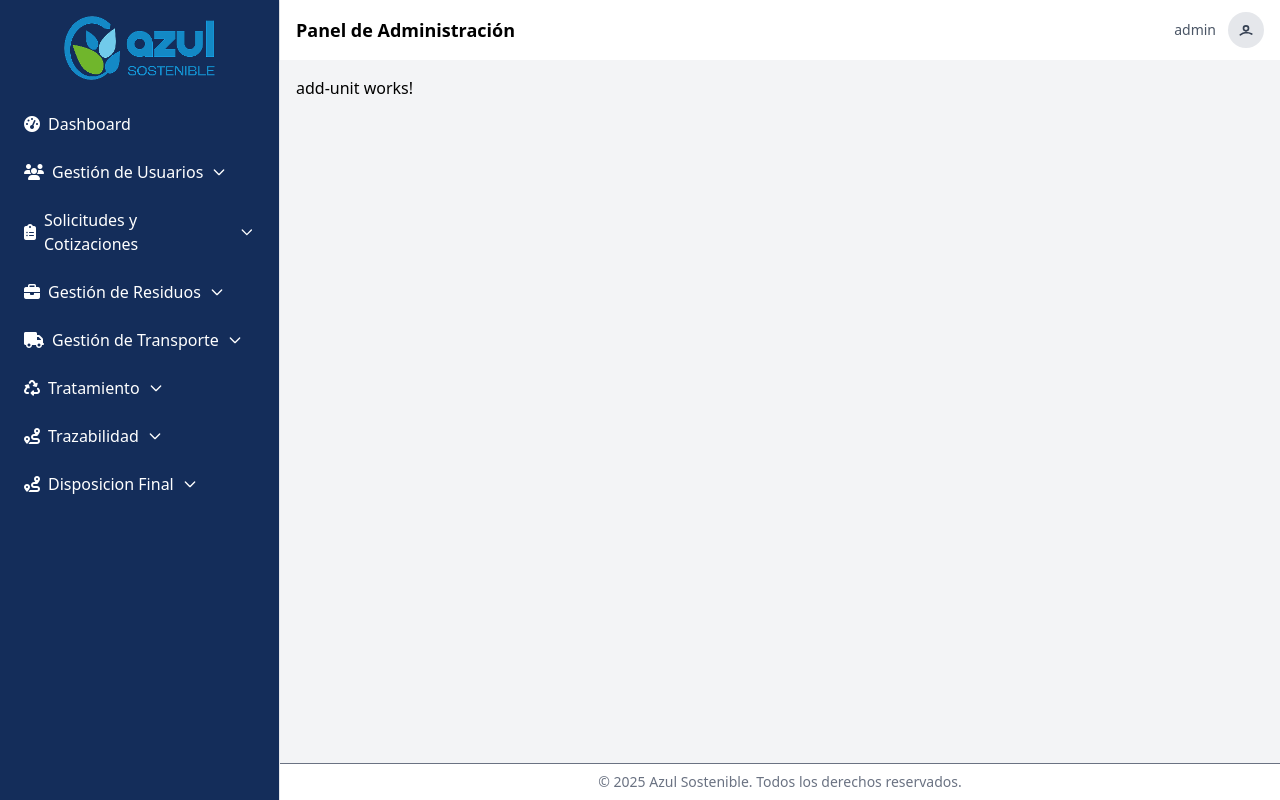
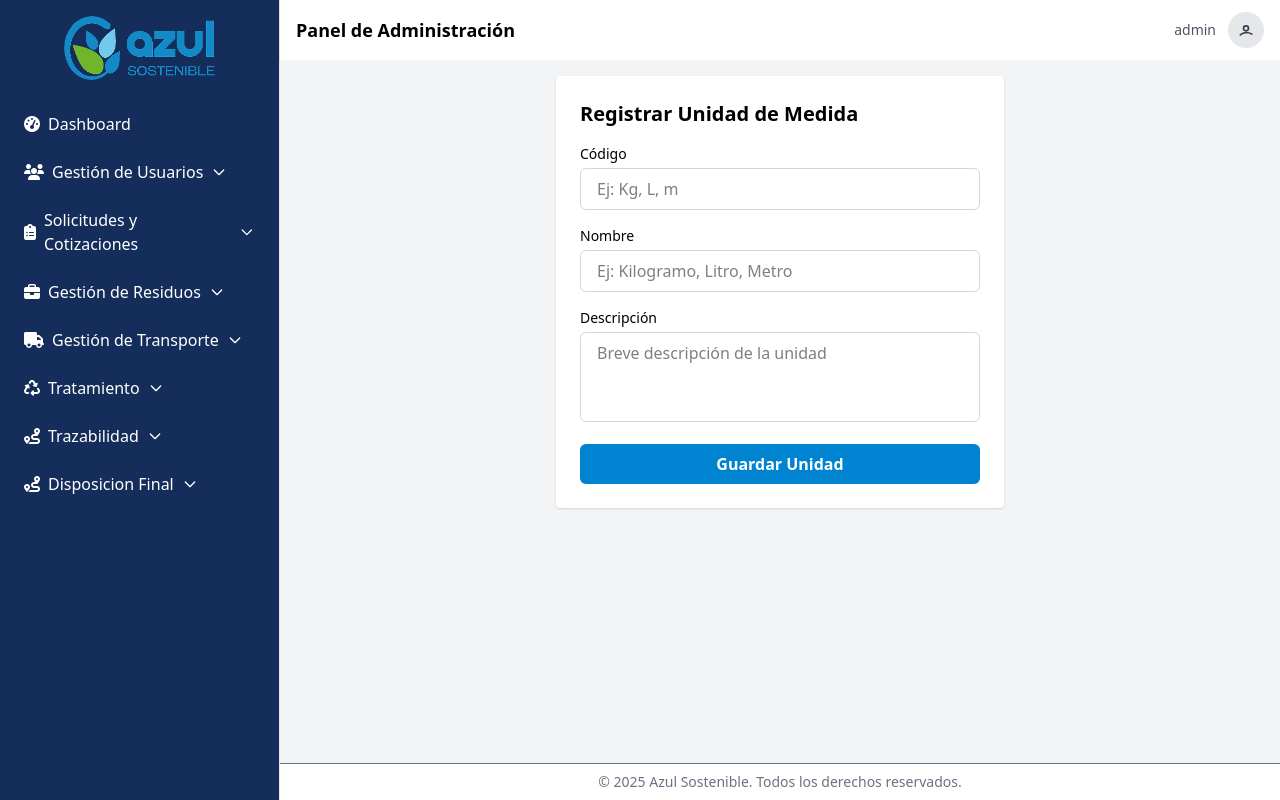
Before and after one commit to betoab728/azul-frontend, an Angular app: page /dashboard/unidades-medida/agregar in a window 1280 px wide. Built offline with nearby package versions, Linux system fonts and the light colour scheme.

Commit message:
registro generador

```diff
--- a/src/app/app.routes.ts
+++ b/src/app/app.routes.ts
@@ -31,6 +31,9 @@ export const routes: Routes = [
              //tipos de residuo: types
              {path: 'tipos-residuo', loadComponent : () => import('./presentation/pages/types/types').then(m => m.Types) },
              {path: 'tipos-residuo/agregar', loadComponent : () => import('./presentation/pages/types/add-type/add-type').then(m => m.AddType) },
+             //generadores
+             {path: 'generadores',loadComponent : () => import('./presentation/pages/generators/generators').then(m => m.Generators) },
+             {path: 'generadores/agregar', loadComponent : () => import('./presentation/pages/generators/add-generator/add-generator').then(m => m.AddGenerator) },
         ]
 
     }
--- a/src/app/presentation/layouts/dashboard-layout/sidebar/sidebar.html
+++ b/src/app/presentation/layouts/dashboard-layout/sidebar/sidebar.html
@@ -69,7 +69,7 @@
 
           <li><a routerLink="/dashboard/tipo-residuo" class="block p-2 text-sm rounded hover:bg-[#1e3c73] text-white  cursor-pointer">Tipo</a></li>
           <li><a routerLink="/dashboard/unidades-medida" class="block p-2 text-sm rounded hover:bg-[#1e3c73] text-white  cursor-pointer">Unidades de Medida</a></li>
-          <li><a routerLink="/dashboard/generators" class="block p-2 text-sm rounded hover:bg-[#1e3c73] text-white  cursor-pointer">Generadores</a></li>
+          <li><a routerLink="/dashboard/generadores" class="block p-2 text-sm rounded hover:bg-[#1e3c73] text-white  cursor-pointer">Generadores</a></li>
           <li><a routerLink="/dashboard/registro-residuos" class="block p-2 text-sm rounded hover:bg-[#1e3c73] text-white  cursor-pointer">Registro</a></li>
         </ul>
       </details>
--- /dev/null
+++ b/src/app/presentation/pages/generators/add-generator/add-generator.html
@@ -0,0 +1 @@
+<p>add-generator works!</p>
--- /dev/null
+++ b/src/app/presentation/pages/generators/generators.html
@@ -0,0 +1 @@
+<p>generators works!</p>
--- a/src/app/presentation/pages/units/add-unit/add-unit.html
+++ b/src/app/presentation/pages/units/add-unit/add-unit.html
@@ -1 +1,52 @@
-<p>add-unit works!</p>
+<section class="p-6 max-w-md mx-auto bg-white rounded shadow">
+    <h2 class="text-xl font-bold mb-4">Registrar Unidad de Medida</h2>
+
+    <form (ngSubmit)="onSubmit()" class="space-y-4">
+      <!-- Código -->
+      <div>
+        <label class="block text-sm font-medium mb-1">Código</label>
+        <input
+          type="text"
+          [(ngModel)]="codigo"
+          name="codigo"
+          required
+          class="w-full px-4 py-2 border border-gray-300 rounded-md focus:ring-1 focus:ring-sky-400 outline-none"
+          placeholder="Ej: Kg, L, m"
+        />
+      </div>
+
+      <!-- Nombre -->
+      <div>
+        <label class="block text-sm font-medium mb-1">Nombre</label>
+        <input
+          type="text"
+          [(ngModel)]="nombre"
+          name="nombre"
+          required
+          class="w-full px-4 py-2 border border-gray-300 rounded-md focus:ring-1 focus:ring-sky-400 outline-none"
+          placeholder="Ej: Kilogramo, Litro, Metro"
+        />
+      </div>
+
+      <!-- Descripción -->
+      <div>
+        <label class="block text-sm font-medium mb-1">Descripción</label>
+        <textarea
+          [(ngModel)]="descripcion"
+          name="descripcion"
+          required
+          rows="3"
+          class="w-full px-4 py-2 border border-gray-300 rounded-md focus:ring-1 focus:ring-sky-400 outline-none resize-none"
+          placeholder="Breve descripción de la unidad"
+        ></textarea>
+      </div>
+
+      <!-- Botón -->
+      <button
+        type="submit"
+        class="bg-sky-600 hover:bg-sky-700 text-white font-semibold px-4 py-2 rounded-md w-full"
+      >
+        Guardar Unidad
+      </button>
+    </form>
+  </section>
--- a/src/app/presentation/pages/units/add-unit/add-unit.ts
+++ b/src/app/presentation/pages/units/add-unit/add-unit.ts
@@ -1,11 +1,58 @@
 import { Component } from '@angular/core';
+import { Router } from '@angular/router';
+import { FormsModule } from '@angular/forms';
+import { CommonModule } from '@angular/common';
+import { SwalService } from 'src/app/infrastructure/services/swal.service';
+import { CreateUnitUseCase } from 'src/app/application/use-cases/units/create-unit.use-case';
+import { Unit } from 'src/app/domain/entities/unit.entity';
 
 @Component({
   selector: 'app-add-unit',
-  imports: [],
   templateUrl: './add-unit.html',
-  styleUrl: './add-unit.css'
+  styleUrls: ['./add-unit.css'],
+  standalone: true,
+  imports: [FormsModule, CommonModule],
 })
 export class AddUnit {
+  codigo = '';
+  nombre = '';
+  descripcion = '';
 
+  constructor(
+    private createUnitUseCase: CreateUnitUseCase,
+    private router: Router
+  ) {}
+
+  async onSubmit() {
+    if (!this.codigo || !this.nombre || !this.descripcion) {
+      SwalService.error('Todos los campos son obligatorios');
+      return;
+    }
+
+    const confirmed = await SwalService.confirm('¿Desea registrar esta unidad de medida?');
+    if (!confirmed) return;
+
+    const unit: Unit = {
+
+      codigo: this.codigo,
+      nombre: this.nombre,
+      descripcion: this.descripcion
+    };
+
+    try {
+      await this.createUnitUseCase.execute(unit);
+      SwalService.success('Unidad de medida creada con éxito');
+      this.resetForm();
+      await this.router.navigate(['/dashboard/unidades-medida']);
+    } catch (error) {
+      console.error('Error al crear unidad:', error);
+      SwalService.error('No se pudo crear la unidad de medida');
+    }
+  }
+
+  private resetForm() {
+    this.codigo = '';
+    this.nombre = '';
+    this.descripcion = '';
+  }
 }
```
Also changed, not shown: src/app/presentation/pages/generators/add-generator/add-generator.ts (added, +11 -0 lines), src/app/presentation/pages/generators/generators.ts (added, +11 -0 lines), src/app/presentation/pages/generators/add-generator/add-generator.css (added), src/app/presentation/pages/generators/generators.css (added), 2 other files (tests, documents, lock files or other folders).
